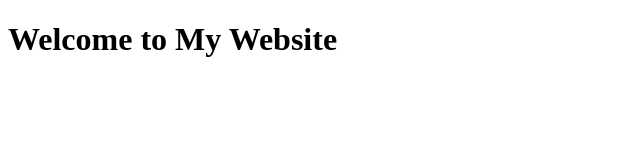
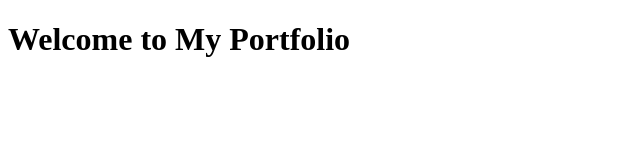
Before and after one commit to Mufinance/github, a plain HTML site: page index.html in a window 1280 px wide. Shown: the full height of the page, 0-640 px from the left. Drawn offline with Linux system fonts and the light colour scheme.

Commit message:
Second commit - Changed Website to Portfolio

```diff
--- a/index.html
+++ b/index.html
@@ -6,6 +6,6 @@
     <title>Document</title>
 </head>
 <body>
-    <h1>Welcome to My Website</h1>
+    <h1>Welcome to My Portfolio</h1>
 </body>
 </html>
```
